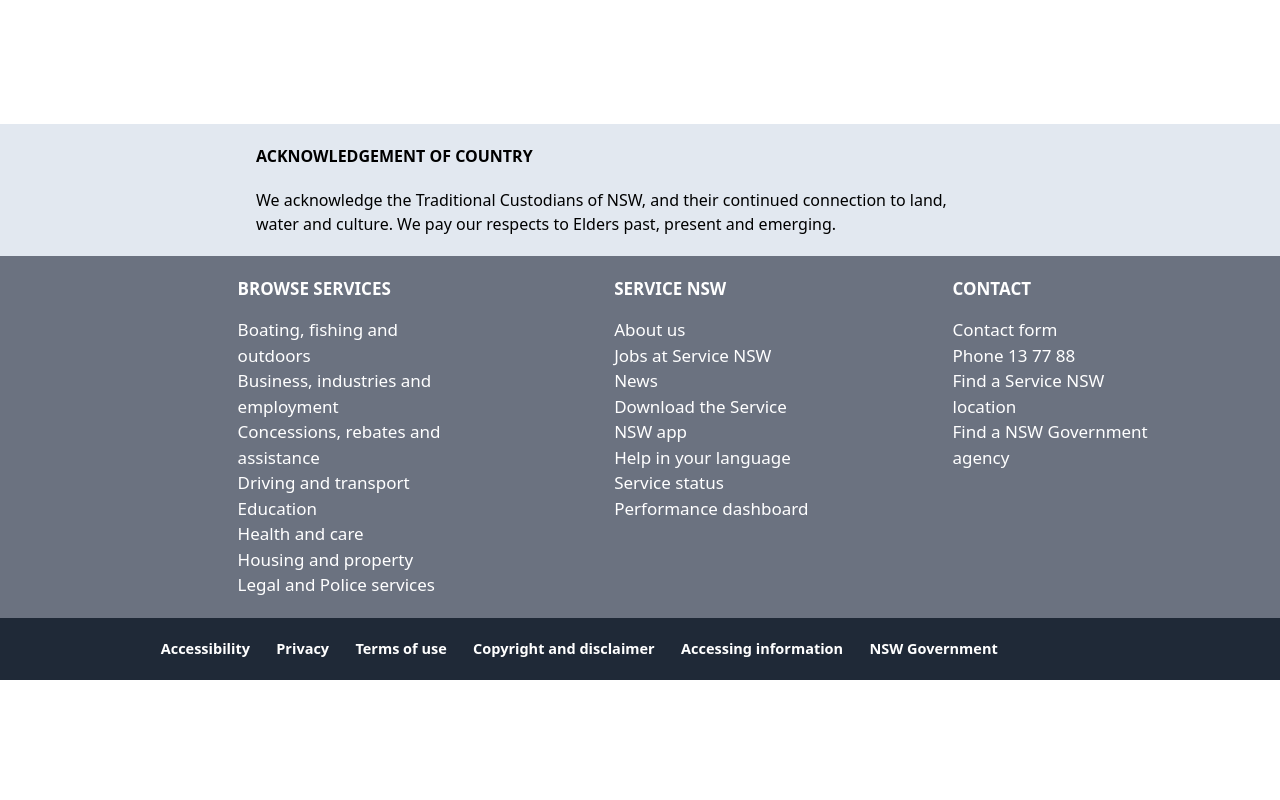
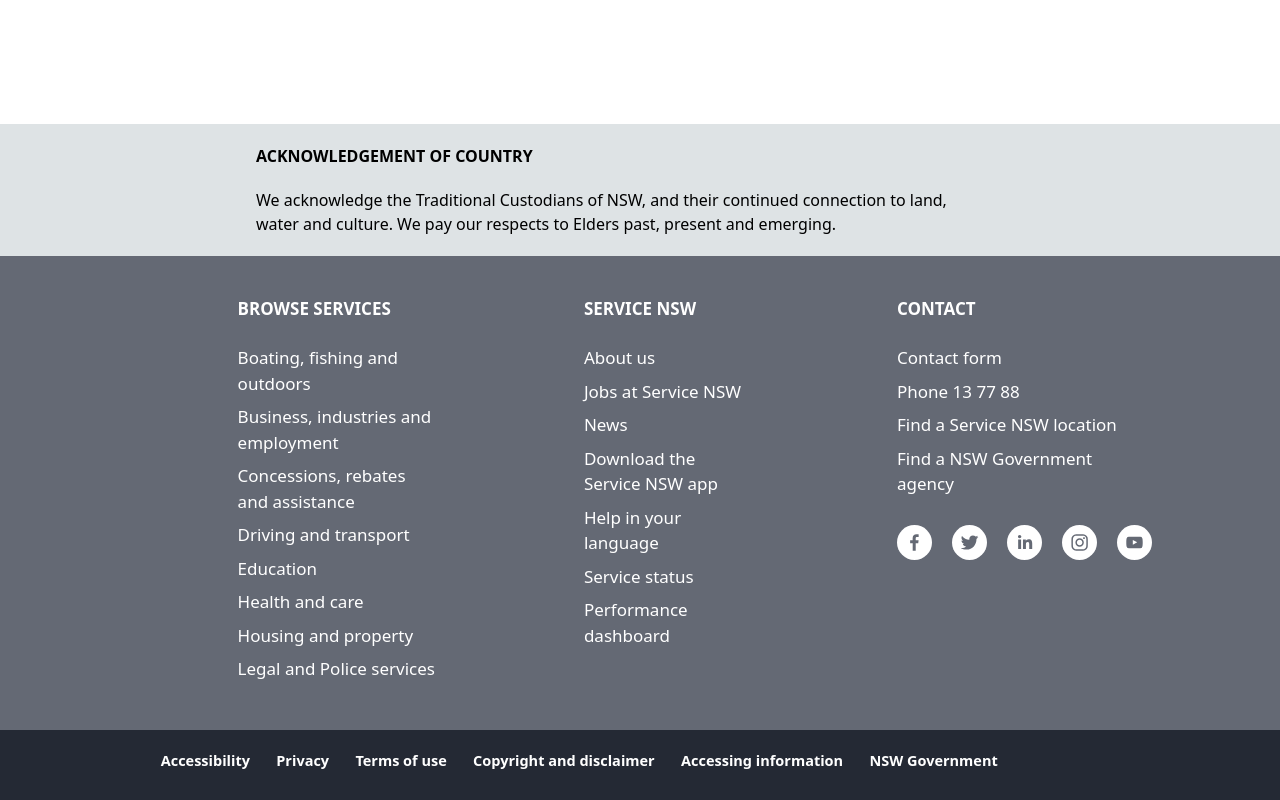
Before and after one commit to Chrimsons/ui, a React (Create React App) app: page / in a window 1280 px wide. Shown: the part 1114-1914 px from the top of the page. Before the commit the page ends 1794 px from the top, so only its background shows below. Built offline with nearby package versions, Linux system fonts and the light colour scheme.

Commit message:
installed icon for socials in footer

```diff
--- a/package.json
+++ b/package.json
@@ -11,6 +11,7 @@
     "react-dom": "^18.2.0",
     "react-router-dom": "^6.4.0",
     "react-scripts": "5.0.1",
+    "react-social-icons": "^5.15.0",
     "web-vitals": "^2.1.4"
   },
   "scripts": {
--- a/src/App.css
+++ b/src/App.css
@@ -134,22 +134,42 @@
 .bar {
   @apply w-60;
 }
-.footer a {
-  @apply hover:underline mb-2 active:border-[2px] active:border-white w-fit;
+footer{
+  @apply flex w-full left-0 bottom-0 right-0 flex-col
+}
+footer a {
+  @apply hover:underline active:border-[2px] mb-2 active:border-white w-fit;
 }
 .footer-heading {
   @apply pb-4 font-semibold;
 }
+.foter-heading-rows {
+  @apply flex flex-col
+}
 .footer-acknowledgment {
-  @apply bg-slate-200 pl-64 py-5 pr-[25%]
+  @apply  pl-64 py-5 pr-[25%]
+}
+.footer-acknowledgment {
+  background-color: rgb(222,227,229);
 }
 .footer-ackn-heading {
   @apply font-semibold mb-5
 }
-footer{
-  @apply flex w-full left-0 bottom-0 right-0 flex-col
+.footer-services{
+  @apply pl-[4.5%] py-10 text-white pr-[10%] text-[17px]
 }
-
+.footer-services{
+  background-color: rgb(100, 105, 116)
+}
+.footer-links {
+  @apply pl-[10.5%] pr-[20%] py-5 text-white text-[14.5px] font-semibold
+}
+.footer-links {
+  background-color: rgb(36,41,52)
+}
+.footer-social{
+  @apply mt-5 flex flex-row space-x-5
+}
 header {
   @apply ml-64;
 }
--- a/src/views/Footer.jsx
+++ b/src/views/Footer.jsx
@@ -1,4 +1,11 @@
+import React from "react";
+import ReactDOM from "react-dom";
+import { SocialIcon } from "react-social-icons";
+
 export default function Footer() {
+  var React = require("react");
+  var { SocialIcon } = require("react-social-icons");
+
   return (
     <footer>
       <div className="footer-acknowledgment">
@@ -9,7 +16,7 @@
           past, present and emerging.
         </p>
       </div>
-      <div className="bg-gray-500 pl-[4.5%] py-5 text-white pr-[10%] text-[17px]">
+      <div className="footer-services">
         <div className="flex space-x-36 ml-[180px]">
           <div className="flex flex-col">
             <a
@@ -83,11 +90,17 @@
             <a href="https://www.service.nsw.gov.au/nswgovdirectory">
               Find a NSW Government agency
             </a>
-            <div></div>
+            <div className="footer-social">
+              <SocialIcon url="https://www.facebook.com/ServiceNSW/" bgColor="#FFFFFF" style={{ height: 35, width: 35,}} />
+              <SocialIcon url="https://twitter.com/ServiceNSW/" bgColor="#FFFFFF" style={{ height: 35, width: 35}} />
+              <SocialIcon url="https://www.linkedin.com/company/servicensw/mycompany/verification//" bgColor="#FFFFFF" style={{ height: 35, width: 35}} />
+              <SocialIcon url="https://www.instagram.com/servicensw/?ref=badge/" bgColor="#FFFFFF" style={{ height: 35, width: 35,}} />
+              <SocialIcon url="https://www.youtube.com/channel/UCpFpdQqKphbZ5xiLV0nuwdQ/" bgColor="#FFFFFF" style={{ height: 35, width: 35,}} />
+            </div>
           </div>
         </div>
       </div>
-      <div className="bg-gray-800 pl-[10.5%] pr-[20%] py-5 text-white text-[14.5px] font-semibold">
+      <div className="footer-links">
         <div style={{ display: "flex", justifyContent: "space-evenly" }}>
           <a href="https://www.service.nsw.gov.au/accessibility">
             Accessibility
```
Also changed, not shown: 1 other file (tests, documents, lock files or other folders).
